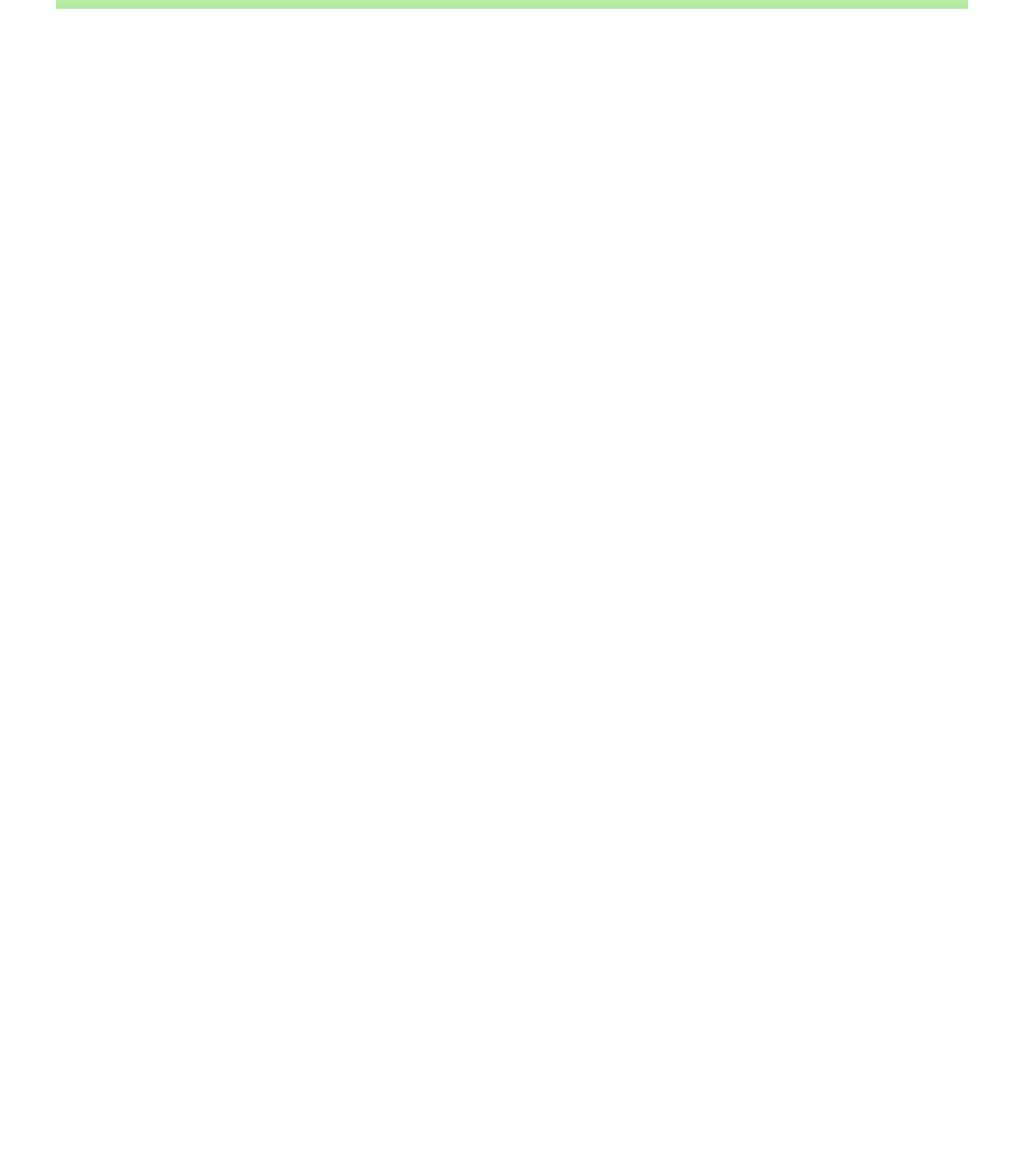
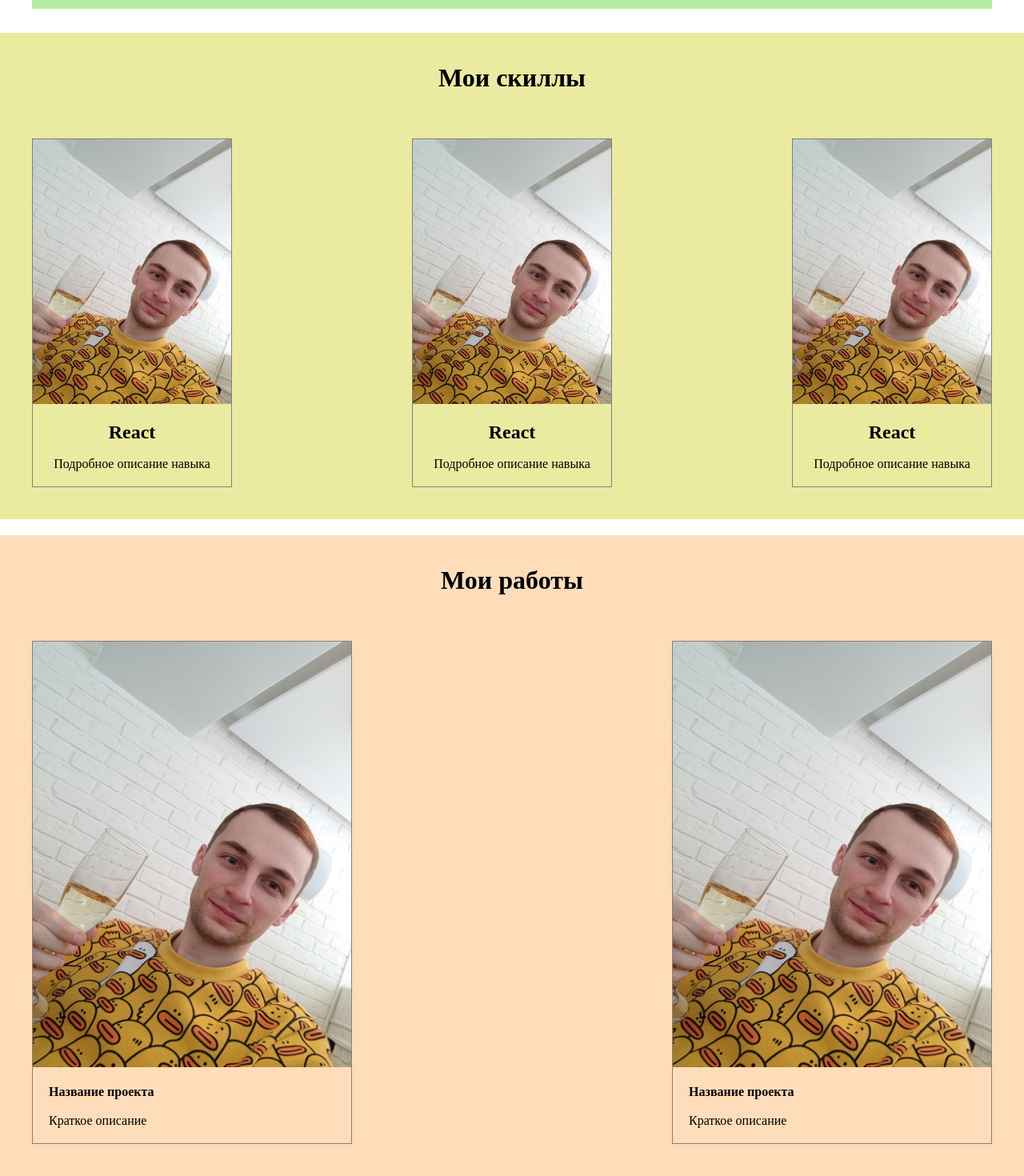
Before and after one commit to WebSergeevDima/portfolio, a React (Create React App) app: page / in a window 1280 px wide. Shown: the part 400-1870 px from the top of the page at 80% size. Before the commit the page ends 800 px from the top, so only its background shows below. Built offline with nearby package versions, Linux system fonts and the light colour scheme.

Commit message:
add skills and works blocks

```diff
--- a/src/App.css
+++ b/src/App.css
@@ -47,3 +47,7 @@ table {
   max-width: 1200px;
   margin: 0 auto;
 }
+
+* {
+  box-sizing: border-box;
+}
--- a/src/App.tsx
+++ b/src/App.tsx
@@ -2,12 +2,16 @@ import React from 'react';
 import './App.css';
 import Header from "./components/Header/Header";
 import TitleWithPhoto from "./components/TitleWithPhoto/TitleWithPhoto";
+import Skills from "./components/Skills/Skills";
+import Works from "./components/Works/Works";
 
 function App() {
     return (
         <div className="App">
             <Header/>
             <TitleWithPhoto/>
+            <Skills/>
+            <Works/>
         </div>
     );
 }
--- /dev/null
+++ b/src/components/Skill/Skill.module.css
@@ -0,0 +1,21 @@
+.skill {
+    border: grey 1px solid;
+    width: 100%;
+    max-width: 250px;
+    text-align: center;
+}
+
+.skillImage {
+    width: 100%;
+}
+
+.skillTitle {
+    font-weight: bold;
+    font-size: 24px;
+    margin: 20px 0;
+}
+
+.skillDescription {
+    margin: 20px auto;
+    font-size: 16px;
+}
--- /dev/null
+++ b/src/components/Skill/Skill.tsx
@@ -0,0 +1,14 @@
+import React from "react";
+import style from './Skill.module.css'
+
+const Skill: React.FC = () => {
+    return (
+        <div className={style.skill}>
+            <div><img src="./images/photo.jpg" className={style.skillImage} alt=""/></div>
+            <div className={style.skillTitle}>React</div>
+            <div className={style.skillDescription}>Подробное описание навыка</div>
+        </div>
+    )
+}
+
+export default Skill;
--- /dev/null
+++ b/src/components/Skills/Skills.module.css
@@ -0,0 +1,18 @@
+.skills {
+    background: #eaeba0;
+    text-align: center;
+}
+
+.skillsTitle {
+    font-weight: bold;
+    margin: 40px 0 0 0;
+    display: inline-block;
+    font-size: 32px;
+}
+
+.skillsItems {
+    display: flex;
+    justify-content: space-between;
+    margin: 20px 0;
+    padding: 40px 0;
+}
--- /dev/null
+++ b/src/components/Skills/Skills.tsx
@@ -0,0 +1,21 @@
+import React from "react";
+import style from './Skills.module.css'
+import Skill from "../Skill/Skill";
+
+const Skills: React.FC = () => {
+    return (
+        <div className={style.skills}>
+            <div className="container">
+                <h2 className={style.skillsTitle}>Мои скиллы</h2>
+
+                <div className={style.skillsItems}>
+                    <Skill/>
+                    <Skill/>
+                    <Skill/>
+                </div>
+            </div>
+        </div>
+    )
+}
+
+export default Skills;
--- a/src/components/TitleWithPhoto/TitleWithPhoto.module.css
+++ b/src/components/TitleWithPhoto/TitleWithPhoto.module.css
@@ -7,7 +7,7 @@
     justify-content: space-around;
     background: #b3eba0;
     padding: 30px;
-    margin: 30px;
+    margin: 30px 0;
     align-items: center;
 }
 
--- /dev/null
+++ b/src/components/Work/Work.module.css
@@ -0,0 +1,25 @@
+.work {
+    border: grey 1px solid;
+    width: 100%;
+    max-width: 400px;
+    text-align: center;
+}
+
+.workImage {
+    width: 100%;
+}
+
+.workTitle {
+    font-weight: bold;
+    font-size: 16px;
+    margin: 20px 0;
+    text-align: left;
+    padding: 0 20px;
+}
+
+.workDescription {
+    margin: 20px auto;
+    font-size: 16px;
+    text-align: left;
+    padding: 0 20px;
+}
--- /dev/null
+++ b/src/components/Work/Work.tsx
@@ -0,0 +1,14 @@
+import React from "react";
+import style from './Work.module.css'
+
+const Work: React.FC = () => {
+    return (
+        <div className={style.work}>
+            <div><img src="./images/photo.jpg" className={style.workImage} alt=""/></div>
+            <div className={style.workTitle}>Название проекта</div>
+            <div className={style.workDescription}>Краткое описание</div>
+        </div>
+    )
+}
+
+export default Work;
--- /dev/null
+++ b/src/components/Works/Works.module.css
@@ -0,0 +1,18 @@
+.works {
+    background: #ffddba;
+    text-align: center;
+}
+
+.worksTitle {
+    font-weight: bold;
+    margin: 40px 0 0 0;
+    display: inline-block;
+    font-size: 32px;
+}
+
+.worksItems {
+    display: flex;
+    justify-content: space-between;
+    margin: 20px 0;
+    padding: 40px 0;
+}
--- /dev/null
+++ b/src/components/Works/Works.tsx
@@ -0,0 +1,20 @@
+import React from "react";
+import style from './Works.module.css'
+import Work from "../Work/Work";
+
+const Works: React.FC = () => {
+    return (
+        <div className={style.works}>
+            <div className="container">
+                <h2 className={style.worksTitle}>Мои работы</h2>
+
+                <div className={style.worksItems}>
+                    <Work/>
+                    <Work/>
+                </div>
+            </div>
+        </div>
+    )
+}
+
+export default Works;
```
